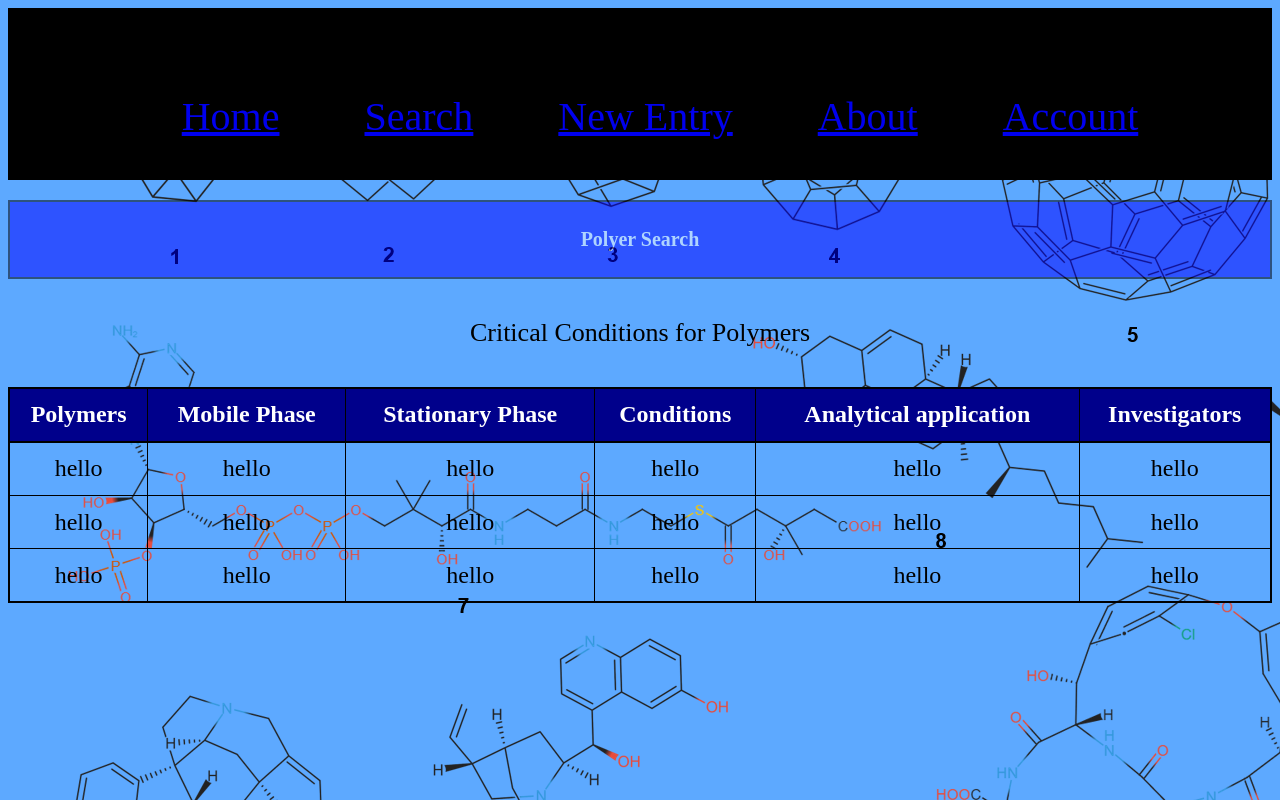
After one commit to Team-Chem/LLC-web-dev, a PHP site: page /polyer_search_page.html in a window 1280 px wide. The commit adds this page. Run offline with PHP 8.4, Linux system fonts and the light colour scheme.

Commit message:
Added db search page
added db search page with css and html

```diff
--- /dev/null
+++ b/polyer_search_page.html
@@ -0,0 +1,62 @@
+<!DOCTYPE html>
+<html lang="en">
+    <head>
+        <title>Polymer Search</title>
+        <meta charset="utf-8">
+        <meta name="viewport" content="device-width-device">
+        <link rel="stylesheet" href="styles.css">
+    </head>
+    <body>
+        <nav class="default-style">
+            <ul>
+                <li><a href="default.asp">Home</a></li>
+                <li><a href="search-db.asp">Search</a></li>
+                <li><a href="new-data-entry">New Entry</a></li>
+                <li><a href="about.asp">About</a></li>
+                <li><a href="account.asp">Account</a></li>
+            </ul>
+        </nav>
+        <header>
+            <h1>Polyer Search</h1>
+        </header>
+        <table class="db-table"><caption>Critical Conditions for Polymers</caption>
+                <thead>
+                    <tr>
+                        <th rowspan="2">Polymers</th>
+                        <th rowspam="2">Mobile Phase</th>
+                        <th rowspam="2">Stationary Phase</th>
+                        <th rowspan="2">Conditions</th>
+                        <th rowspan="2">Analytical application</th>
+                        <th rowspan="2">Investigators</th>
+                    </tr>
+                </thead>
+                <tbody>
+                    <tr>
+                        <td>hello</td>
+                        <td>hello</td>
+                        <td>hello</td>
+                        <td>hello</td>
+                        <td>hello</td>
+                        <td>hello</td>
+                    </tr>
+                    <tr>
+                        <td>hello</td>
+                        <td>hello</td>
+                        <td>hello</td>
+                        <td>hello</td>
+                        <td>hello</td>
+                        <td>hello</td>
+                    </tr>
+                    <tr>
+                        <td>hello</td>
+                        <td>hello</td>
+                        <td>hello</td>
+                        <td>hello</td>
+                        <td>hello</td>
+                        <td>hello</td>
+                    </tr>
+
+                </tbody>
+        </table>
+    </body>
+</html>
--- a/styles.css
+++ b/styles.css
@@ -11,19 +11,21 @@ html {
 header {
     background-color: blue;
     border: 2px solid black;
-    padding: 2%;
-    margin-top: 0%;
+    padding: 1%;
+    opacity: 50%;
 }
 
 header h1 {
     color: white;
-    font-size: 2em;
+    font-size: 1em;
     text-align: center;
+    opacity: 1;
 }
 
 /* body and content styles */
 body {
-    background-color: grey;
+    background-color: rgb(93, 169, 255);
+    background-image: url("chem.png");
 }
 
 main {
@@ -71,3 +73,51 @@ article h2 {
     border: 2px solid black;
     background-color: blue;
 }
+
+nav.default-style li {
+    display: inline-block;
+    list-style-type: none;
+    margin: 1em;
+    font-size: 2em;
+}
+
+nav.default-style {
+    text-align: center;
+    background-color: rgb(0,0,0);
+    position: relative;
+    margin-top: 0px;
+    padding-top: 2%;
+}
+
+table.db-table {
+    margin: 0 auto;
+    border: 2px solid black;
+    border-collapse: collapse;
+    border-spacing: 0;
+    width: 100%;
+}
+
+td, th {
+    text-align: center;
+    border: 1px solid black;
+    border-spacing: 1px solid #999;
+    margin: 1%;
+    padding: 1%;
+    font-size: 1.2em;
+}
+
+thead, tbody {
+    border: 2px solid black;
+}
+
+tr th {
+    background-color: darkblue;
+    color: white;
+}
+
+caption {
+    display: table-caption;
+    padding: 1%;
+    margin: 1em;
+    font-size: 1.3rem;
+}
```
Also changed, not shown: chem.png (added), navbar.js (added).
